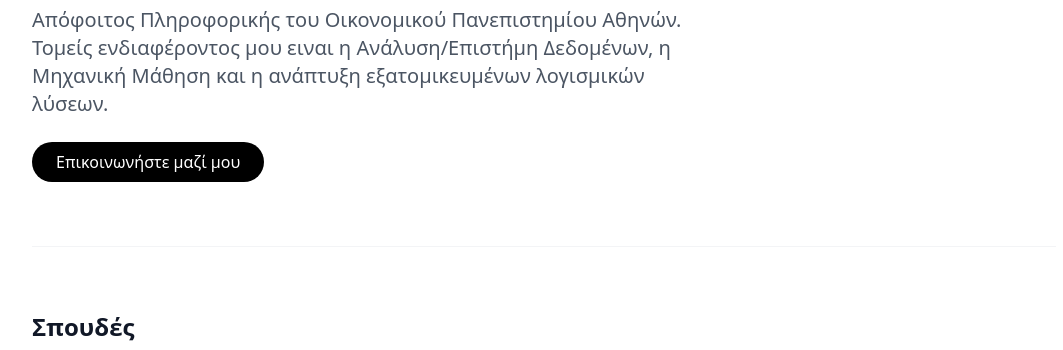
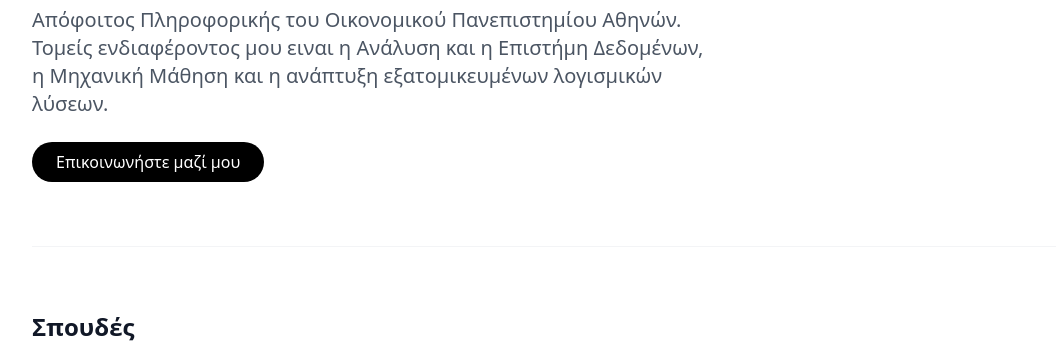
Before and after one commit to Swkratis210204/portfolio, a plain HTML site: page index.html in a window 1280 px wide. Shown: the part 186-536 px from the top of the page, without its empty margins (96-1159 px from the left). Drawn offline with nearby package versions, Linux system fonts and the light colour scheme.

Commit message:
minor imporvment on text

```diff
--- a/index.html
+++ b/index.html
@@ -85,7 +85,7 @@
             <div class="mb-16">
                 <h1 class="text-5xl font-extrabold mb-4" data-key="hero-name">Sokratis-Vissarion Giannoutsos</h1>
                 <p class="text-xl text-gray-600 mb-6 max-w-2xl" data-key="hero-desc">
-                    Informatics graduate at Athens University of Economics and Business. Focused on Data Analysis/Science, Machine Learning and building custom software solutions.
+                    Informatics graduate at Athens University of Economics and Business. Focused on Data Analysis and Data Science, Machine Learning and building custom software solutions.
                 </p>
                 <a href="#contact" class="bg-black text-white px-6 py-2 rounded-full hover:bg-gray-800 transition inline-block" data-key="btn-contact">Contact Me</a>
             </div>
@@ -298,7 +298,7 @@
                 "nav-athletics": "Athletics",
                 "nav-contact": "Contact",
                 "hero-name": "Sokratis-Vissarion Giannoutsos",
-                "hero-desc": "Informatics graduate at Athens University of Economics and Business. Focused on Data Analysis/Science, Machine Learning and building custom software solutions.",
+                "hero-desc": "Informatics graduate at Athens University of Economics and Business. Focused on Data Analysis and Data Science, Machine Learning and building custom software solutions.",
                 "btn-contact": "Contact Me",
                 "edu-title": "Education",
                 "edu1-name": "Athens University of Economics and Business",
@@ -346,7 +346,7 @@
                 "nav-athletics": "Αθλητισμός",
                 "nav-contact": "Επικοινωνία",
                 "hero-name": "Σωκράτης-Βησσαρίων Γιαννούτσος",
-                "hero-desc": "Απόφοιτος Πληροφορικής του Οικονομικού Πανεπιστημίου Αθηνών. Τομείς ενδιαφέροντος μου ειναι η Ανάλυση/Επιστήμη Δεδομένων, η Μηχανική Μάθηση και η ανάπτυξη εξατομικευμένων λογισμικών λύσεων.",
+                "hero-desc": "Απόφοιτος Πληροφορικής του Οικονομικού Πανεπιστημίου Αθηνών. Τομείς ενδιαφέροντος μου ειναι η Ανάλυση και η Επιστήμη Δεδομένων, η Μηχανική Μάθηση και η ανάπτυξη εξατομικευμένων λογισμικών λύσεων.",
                 "btn-contact": "Επικοινωνήστε μαζί μου",
                 "edu-title": "Σπουδές",
                 "edu1-name": "Οικονομικό Πανεπιστήμιο Αθηνών",
```
